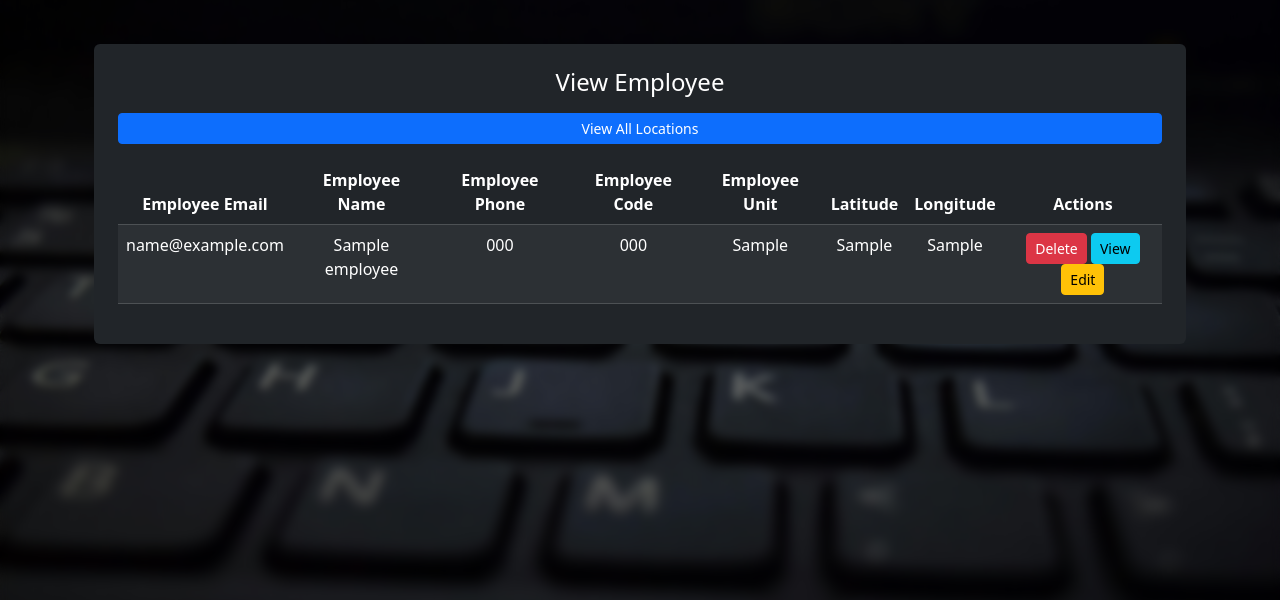
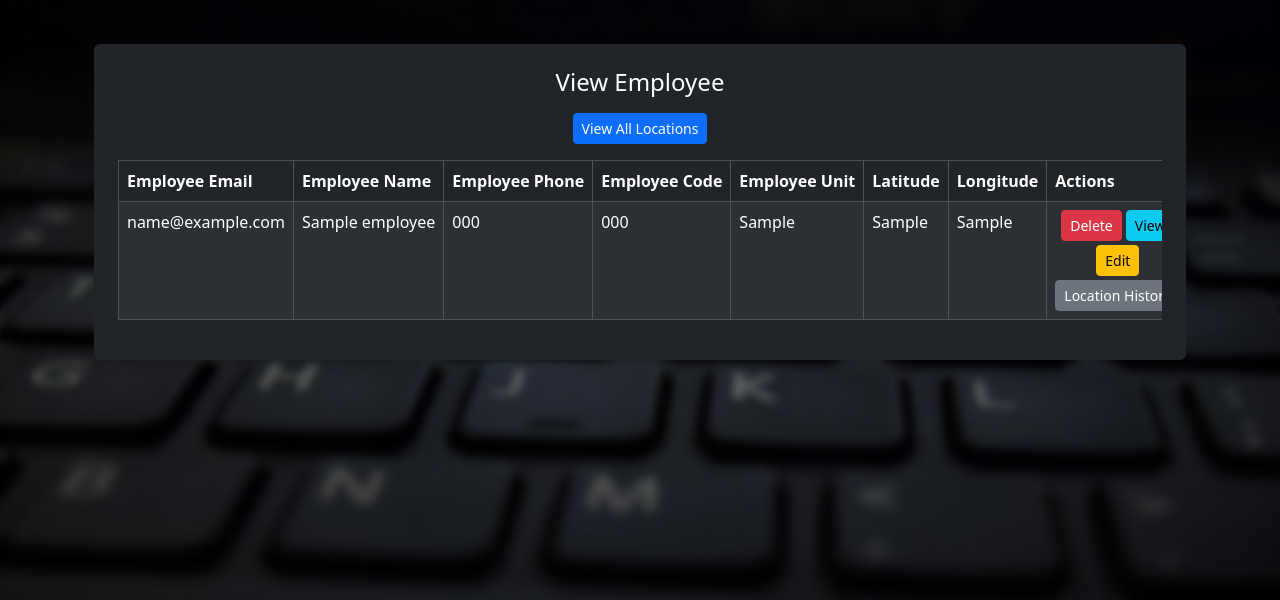
Before and after one commit to shrmsarthak/EmployeeManagementSystemAdmin, a Flask app: template templates/view_employee.html in a window 1280 px wide. Shown: the part 56-656 px from the top of the page. Run offline with Flask 3, Linux system fonts and the light colour scheme; the template is opened without the code that fills it: most values are stand-ins (such as "Sample title", 1, 10 or a date in 2020); parts of the project's set-up code (start-up, migrations or seed data) failed here and were passed over; some libraries are stand-ins or nearby versions.

Commit message:
location table fix

```diff
--- a/app.py
+++ b/app.py
@@ -179,6 +179,9 @@ def view_all_locations():
     # Pass employee data to the template
     return render_template('view_all_locations.html', employees=employees, api_key=google_maps_api_key)
 
+@app.route('/location_history/<string:email>')
+def location_history(email):
+    return render_template('location_history.html', history=location_history)
 
 
 @app.route('/logout')
--- a/templates/view_employee.html
+++ b/templates/view_employee.html
@@ -5,31 +5,35 @@
 <br>
 
 <div class="container-fluid">
-    <div class="row text-center justify-content-center">
+    <div class="row justify-content-center">
         <div class="col-12">
-            <div class="card p-4 bg-dark text-white">
-                <h4 class="mb-3">View Employee</h4>
-                <button class="btn btn-primary btn-sm mb-3" onclick="viewAllLocations()">View All Locations</button>
-                <div id="allLocationsMap" style="height: 500px; width: 100%; display: none;"></div>
-                <table class="table table-striped table-dark" style="width: 100%;">
+            <div class="card p-3 p-md-4 bg-dark text-white">
+                <h4 class="mb-3 text-center">View Employee</h4>
+                <div class="d-flex justify-content-center mb-3">
+                    <button class="btn btn-primary btn-sm" onclick="viewAllLocations()">View All Locations</button>
+                </div>
+                <div id="allLocationsMap" style="height: 500px; width: 100%; display: none;" class="mb-3"></div>
 
+                <!-- Table without Scrolling -->
+                <div class="table-responsive">
+                    <table class="table table-striped table-dark table-bordered text-nowrap">
                         <thead>
                             <tr>
-                            <th>Employee Email</th>
-                            <th>Employee Name</th>
-                            <th>Employee Phone</th>
-                            <th>Employee Code</th>
-                            <th>Employee Unit</th>
-                            <th>Latitude</th>
-                            <th>Longitude</th>
-                            <th>Actions</th>
+                                <th scope="col">Employee Email</th>
+                                <th scope="col">Employee Name</th>
+                                <th scope="col">Employee Phone</th>
+                                <th scope="col">Employee Code</th>
+                                <th scope="col">Employee Unit</th>
+                                <th scope="col">Latitude</th>
+                                <th scope="col">Longitude</th>
+                                <th scope="col">Actions</th>
                             </tr>
                         </thead>
                         <tbody>
                             {% if employees %}
                             {% for email, employee in employees.items() %}
                             <tr>
-                            <td>{{ employee.email }}</td>
+                                <td style="word-wrap: break-word;">{{ employee.email }}</td>
                                 <td>{{ employee.name }}</td>
                                 <td>{{ employee.phone }}</td>
                                 <td>{{ employee.employee_code }}</td>
@@ -37,36 +41,35 @@
                                 <td>{{ employee.employee_latitude }}</td>
                                 <td>{{ employee.employee_longitude }}</td>
                                 <td>
-                                <!-- Delete Button -->
-                                <button class="btn btn-danger btn-sm" onclick="confirmDelete('{{ email }}')">
-                                    Delete
-                                </button>
 
-                                <!-- View Button -->
+                                    <!-- Action Buttons -->
+                                    <div class="d-flex flex-wrap gap-1 justify-content-center">
+                                        <button class="btn btn-danger btn-sm"
+                                            onclick="confirmDelete('{{ email }}')">Delete</button>
                                         <a href="{{ url_for('view_location', latitude=employee.employee_latitude, longitude=employee.employee_longitude) }}"
-                                    class="btn btn-info btn-sm">
-                                    View
-                                </a>
+                                            class="btn btn-info btn-sm">View</a>
+                                        <a href="{{ url_for('edit_employee', email=email) }}"
+                                            class="btn btn-warning btn-sm">Edit</a>
+                                        <a href="{{ url_for('location_history', email=email) }}"
+                                            class="btn btn-secondary btn-sm">Location History</a>
+                                        <form id="deleteForm-{{ email }}" method="POST"
+                                            action="{{ url_for('delete_employee', email=email) }}"
+                                            style="display: none;">
+                                        </form>
+                                    </div>
 
-                                <!-- Edit Button -->
-                                <a href="{{ url_for('edit_employee', email=email) }}" class="btn btn-warning btn-sm">
-                                    Edit
-                                </a>
-
-                                <form id="deleteForm-{{ email }}" method="POST"
-                                    action="{{ url_for('delete_employee', email=email) }}" style="display: none;">
-                                </form>
                                 </td>
                             </tr>
                             {% endfor %}
                             {% else %}
                             <tr>
-                            <td colspan="7" class="text-center">No employees found.</td>
+                                <td colspan="8" class="text-center">No employees found.</td>
                             </tr>
                             {% endif %}
                         </tbody>
                     </table>
-            </div><br><br><br>
+                </div>
+            </div>
         </div>
     </div>
 </div>
@@ -99,8 +102,6 @@
     function viewAllLocations() {
         window.location.href = "{{ url_for('view_all_locations') }}";
     }
-
-
 </script>
 
 {% endblock %}
```
Also changed, not shown: templates/location_history.html (added). Lines whose indentation alone changed are shown as unchanged.
